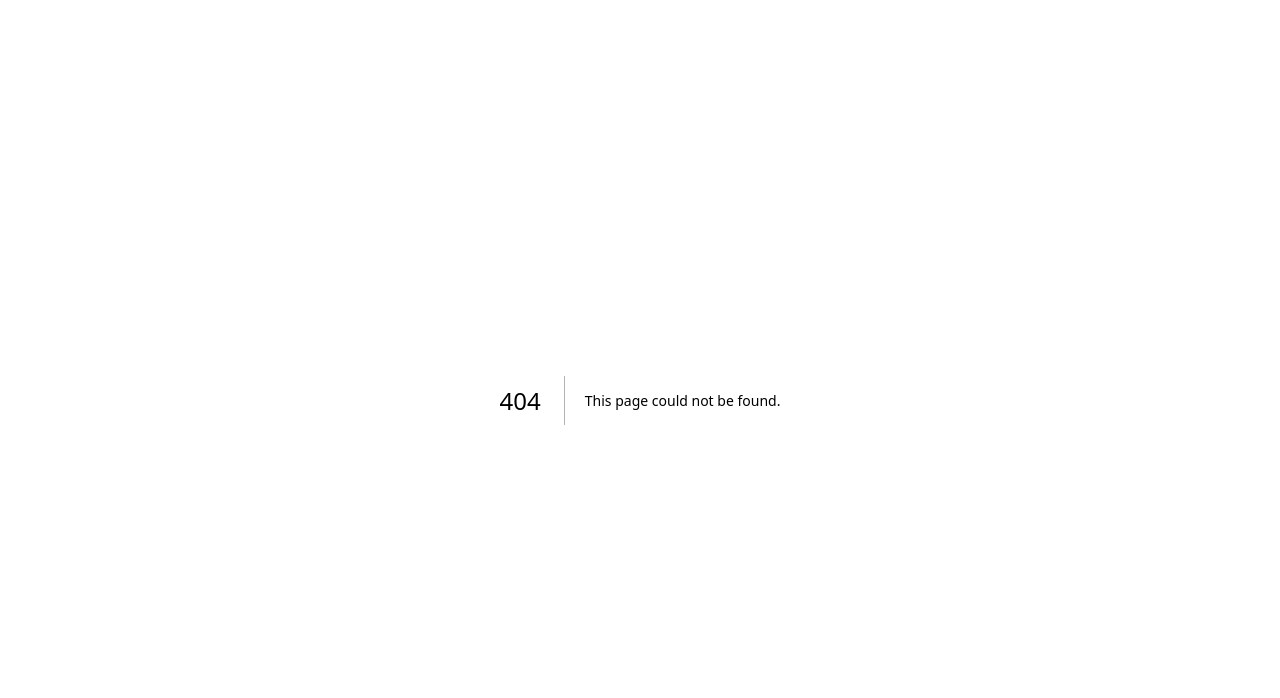
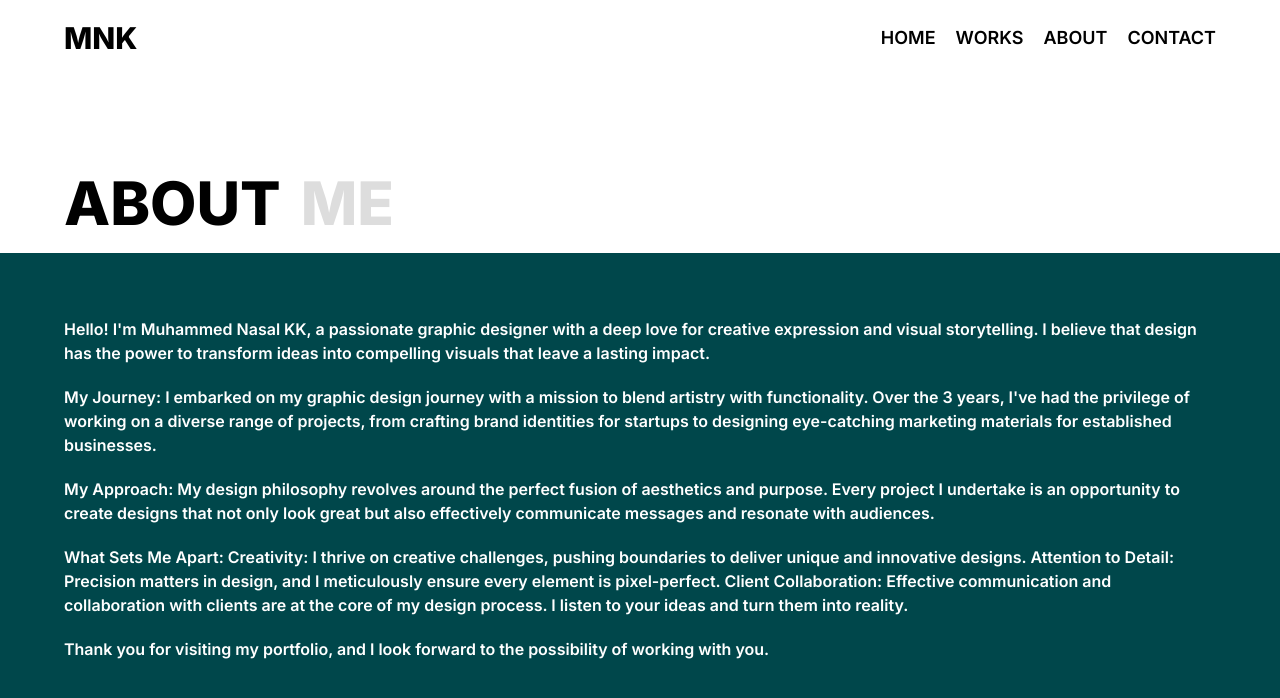
Before and after one commit to shadinmhd/mnk, a Next.js app: page /about in a window 1280 px wide. Before the commit this address had no page. Shown: the top 698 px of the page. Built offline with nearby package versions, Linux system fonts and the light colour scheme.

Commit message:
update: created update page

```diff
--- /dev/null
+++ b/app/about/page.tsx
@@ -0,0 +1,45 @@
+import Navbar from '@/components/Navbar'
+import React from 'react'
+
+const About = () => {
+	return (
+		<div className='h-screen w-screen overflow-y-auto'>
+			<Navbar />
+			<div className='flex flex-col w-full h-full'>
+				<div className='flex items-end justify-start w-full h-60 px-10 sm:px-16'>
+					<div className='flex text-4xl sm:text-6xl font-extrabold gap-5 items-center py-5'>
+						<p>ABOUT</p>
+						<p className='text-secondary'>ME</p>
+					</div>
+				</div>
+				<div className='flex flex-col gap-5 text-white font-semibold bg-primary w-full sm:h-full p-10 sm:p-16'>
+					<p>
+						Hello! I'm Muhammed Nasal KK, a passionate graphic designer with a deep love for creative expression and visual storytelling. I believe that design has the power to transform ideas into compelling visuals that leave a lasting impact.
+					</p>
+
+					<p>
+						My Journey:
+						I embarked on my graphic design journey with a mission to blend artistry with functionality. Over the 3 years, I've had the privilege of working on a diverse range of projects, from crafting brand identities for startups to designing eye-catching marketing materials for established businesses.
+					</p>
+
+					<p>
+						My Approach:
+						My design philosophy revolves around the perfect fusion of aesthetics and purpose. Every project I undertake is an opportunity to create designs that not only look great but also effectively communicate messages and resonate with audiences.
+					</p>
+
+					<p>
+						What Sets Me Apart:
+						Creativity: I thrive on creative challenges, pushing boundaries to deliver unique and innovative designs. Attention to Detail: Precision matters in design, and I meticulously ensure every element is pixel-perfect. Client Collaboration: Effective communication and collaboration with clients are at the core of my design process. I listen to your ideas and turn them into reality.
+					</p>
+
+					<p>
+						Thank you for visiting my portfolio, and I look forward to the possibility of
+						working with you.
+					</p>
+				</div>
+			</div>
+		</div>
+	)
+}
+
+export default About
```
